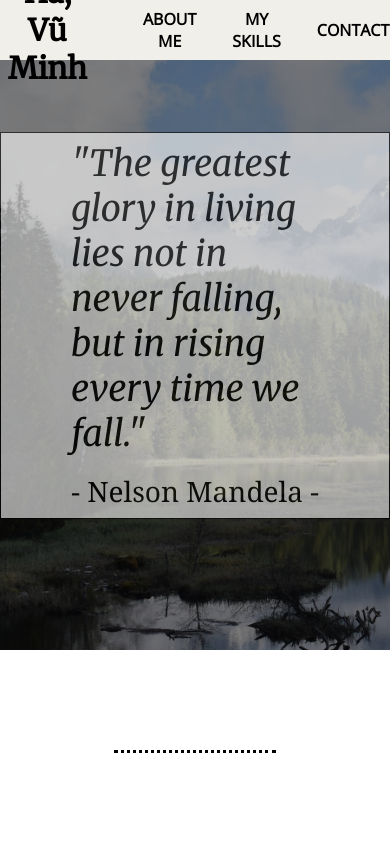
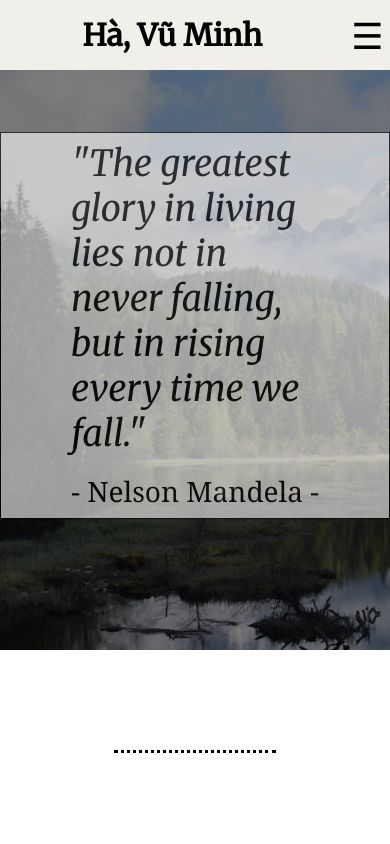
Before and after one commit to snowman72/Ha_personal-website, a plain HTML site: page index.html in a window 390 px wide. Shown: the top 844 px of the page. Drawn offline with nearby package versions, Linux system fonts and the light colour scheme; a web font is replaced by a local one.

Commit message:
Create a hamburger menu

```diff
--- a/index.html
+++ b/index.html
@@ -17,23 +17,20 @@
 <body>
     <nav class="hidden-nav">
         <p class="owner-name"> Hà, Vũ Minh </p>
-        <ul>
-            <li>
+        <div class="hidden-content">
+            <div class="burger-menu">☰</div>
+            <div class="dropdown-content">
                 <a href="#ABOUT">
-                    <p> ABOUT ME </p>
+                    ABOUT ME
                 </a>
-            </li>
-            <li>
                 <a href="#SKILLS">
-                    <p> MY SKILLS </p>
+                    MY SKILLS
                 </a>
-            </li>
-            <li>
                 <a href="#CONTACT">
-                    <p> CONTACT </p>
+                    CONTACT
                 </a>
-            </li>
-        </ul>
+            </div>
+        </div>
     </nav>
     <nav>
         <div>
--- a/styles.css
+++ b/styles.css
@@ -162,6 +162,10 @@ a {
 nav a p:hover {
     background-color: #d1d0cd;
 }
+.burger-menu {
+    font-size: 36px;
+    padding: 0 8px;
+}
 .hidden-nav {
     display: none;
     flex-direction: row;
@@ -174,28 +178,25 @@ nav a p:hover {
         margin: 0;
     }
     .hidden-nav {
+        display: block;
         width: 100%;
-        height: 60px;
+        height: auto;
+        padding: 8px;
         float: none;
         display: flex;
         justify-content: space-around;
         align-items: center;
         z-index: 1;
     }
-    .owner-name {
+    .dropdown-content a {
+        display: flex;
+        background-color: #ffffff;
+        border: solid #d1d0cd;
+        width: 100%;
+    }
+    .hidden-nav a,
+    .hidden-nav p {
         padding: 8px;
-    }
-    .hidden-nav ul {
-        list-style: none;
-        display: flex;
-        gap: 20px;
-    }
-    .hidden-nav p {
-        width: initial;
-        height: 60px;
-        padding: 0 8px;
-        display: flex;
-        align-items: center;
     }
     .middle-section>div {
         flex-direction: column;
@@ -204,4 +205,18 @@ nav a p:hover {
     h3 {
         text-align: center;
     }
+    .dropdown-content {
+        display: none;
+        position: absolute;
+    }
+    .burger-menu {
+        display: block;
+    }
+    .hidden-content:hover .dropdown-content {
+        display: block;
+        cursor: pointer;
+    }
+    .dropdown-content a:hover {
+        background-color:#d1d0cd;
+    }
 }
```
